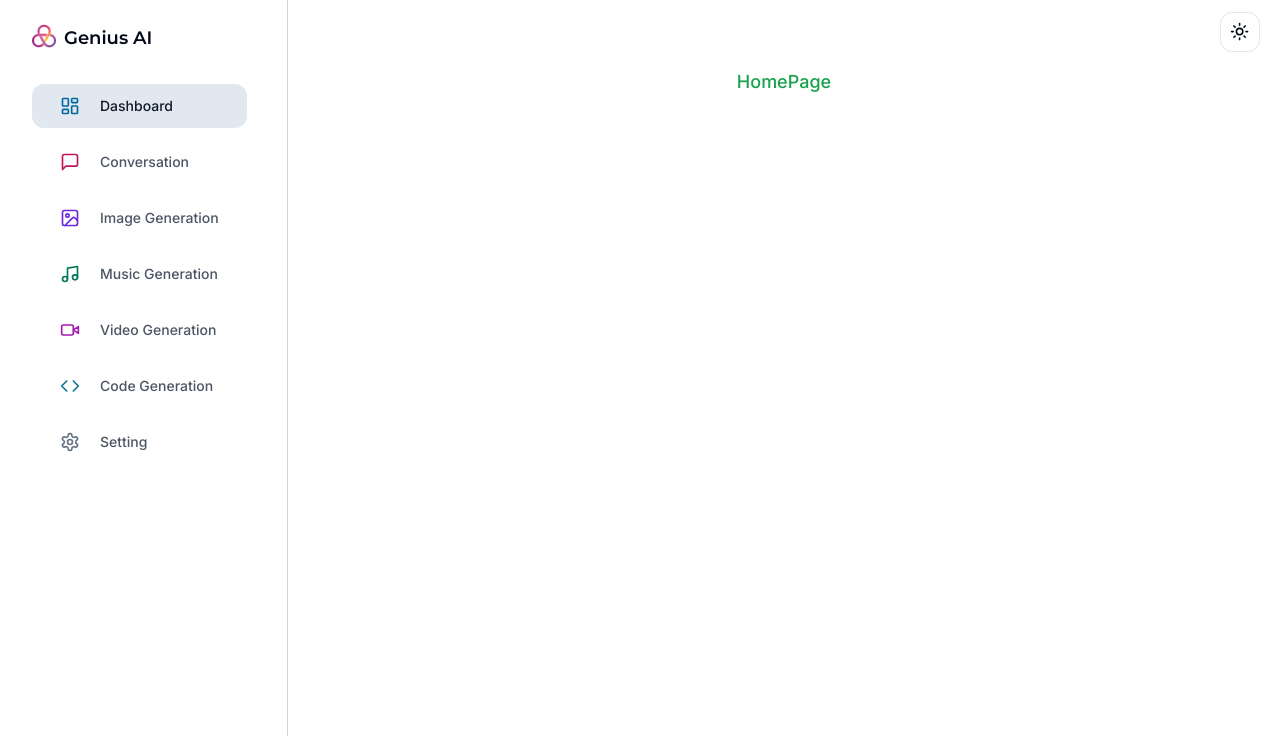
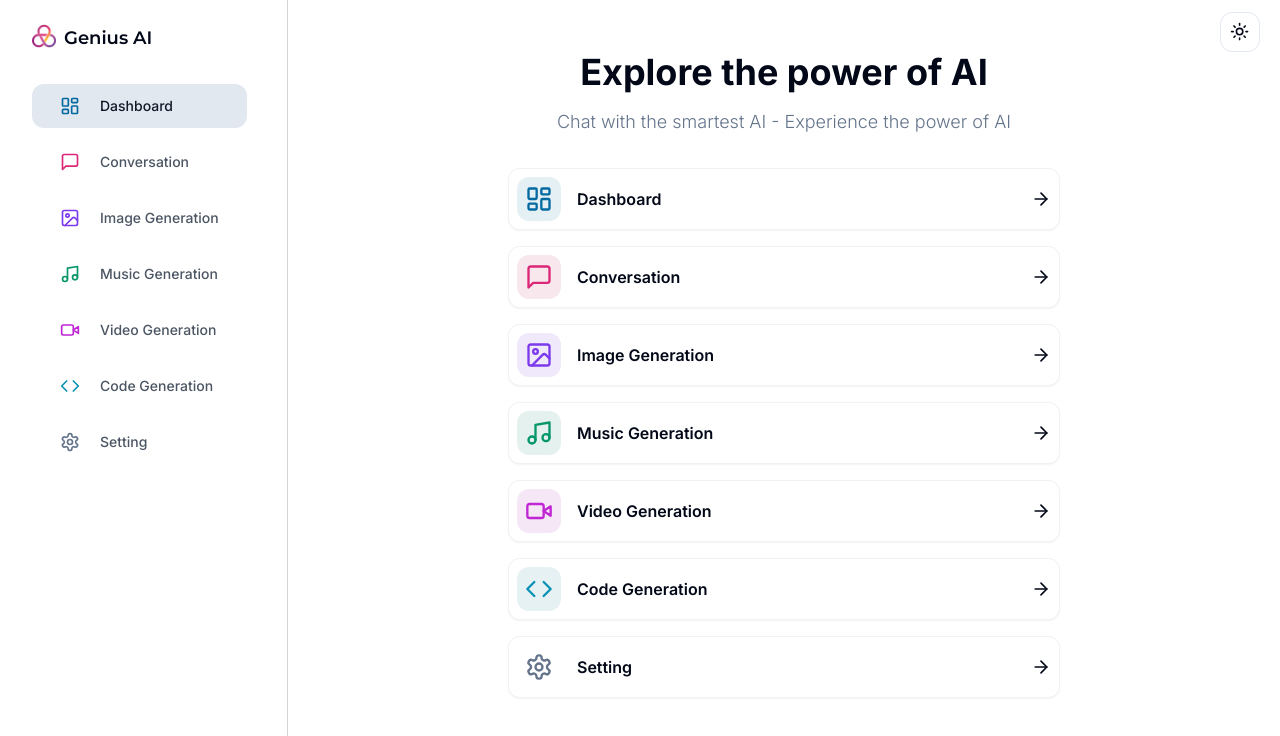
Before and after one commit to JazzsCo/genius-ai, a Next.js app: page /dashboard in a window 1280 px wide. Shown: the top 736 px of the page. Built offline with nearby package versions, Linux system fonts and the light colour scheme.

Commit message:
Create dashboard page ui

```diff
--- a/src/app/(dashboard)/(routes)/dashboard/page.tsx
+++ b/src/app/(dashboard)/(routes)/dashboard/page.tsx
@@ -1,7 +1,43 @@
+"use client";
+
+import { ArrowRight } from "lucide-react";
+import { useRouter } from "next/navigation";
+
+import { cn } from "@/lib/utils";
+import { routes } from "@/constant";
+import { Card } from "@/components/ui/card";
+
 export default function DashboardPage() {
+  const router = useRouter();
+
   return (
-    <div className="text-lg font-medium text-green-600 text-center mt-4 gap-3">
-      HomePage
-    </div>
+    <>
+      <div className="mb-8 space-y-4">
+        <h2 className="text-2xl md:text-4xl font-bold text-center">
+          Explore the power of AI
+        </h2>
+        <p className="text-muted-foreground font-light text-sm md:text-lg text-center">
+          Chat with the smartest AI - Experience the power of AI
+        </p>
+      </div>
+
+      <div className="px-5 md:px-20 lg:px-32 xl:px-52 space-y-4">
+        {routes.map((route) => (
+          <Card
+            key={route.href}
+            onClick={() => router.push(route.href)}
+            className="p-2 border-black/5 dark:border-gray-900 flex items-center justify-between hover:shadow-md dark:hover:shadow-gray-900 transition cursor-pointer rounded-xl"
+          >
+            <div className="flex items-center gap-x-4">
+              <div className={cn("p-2 w-fit rounded-xl", route.bgcolor)}>
+                <route.icon className={cn("w-7 h-7", route.color)} />
+              </div>
+              <div className="font-semibold">{route.name}</div>
+            </div>
+            <ArrowRight className="w-5 h-5" />
+          </Card>
+        ))}
+      </div>
+    </>
   );
 }
--- a/src/constant/index.ts
+++ b/src/constant/index.ts
@@ -14,42 +14,48 @@ export const routes = [
     href: "/dashboard",
     icon: LayoutDashboard,
     color: "text-sky-700",
-    bgcolor: "text-sky-700/10",
+    bgcolor: "bg-sky-700/10",
+    darkbgcolor: "bg-sky-700/25",
   },
   {
     name: "Conversation",
     href: "/conversation",
     icon: MessageSquare,
-    color: "text-pink-700",
-    bgcolor: "text-pink-700/10",
+    color: "text-pink-600",
+    bgcolor: "bg-pink-700/10",
+    darkbgcolor: "bg-pink-700/25",
   },
   {
     name: "Image Generation",
     href: "/image",
     icon: ImageIcon,
-    color: "text-violet-700",
-    bgcolor: "text-violet-700/10",
+    color: "text-violet-600",
+    bgcolor: "bg-violet-700/10",
+    darkbgcolor: "bg-violet-700/25",
   },
   {
     name: "Music Generation",
     href: "/music",
     icon: Music,
-    color: "text-emerald-700",
-    bgcolor: "text-emerald-700/10",
+    color: "text-emerald-600",
+    bgcolor: "bg-emerald-700/10",
+    darkbgcolor: "bg-emerald-700/25",
   },
   {
     name: "Video Generation",
     href: "/video",
     icon: VideoIcon,
-    color: "text-fuchsia-700",
-    bgcolor: "text-fuchsia-700/10",
+    color: "text-fuchsia-600",
+    bgcolor: "bg-fuchsia-700/10",
+    darkbgcolor: "bg-fuchsia-700/25",
   },
   {
     name: "Code Generation",
     href: "/code",
     icon: Code,
-    color: "text-cyan-700",
-    bgcolor: "text-cyan-700/10",
+    color: "text-cyan-600",
+    bgcolor: "bg-cyan-700/10",
+    darkbgcolor: "bg-cyan-700/25",
   },
   {
     name: "Setting",
```
